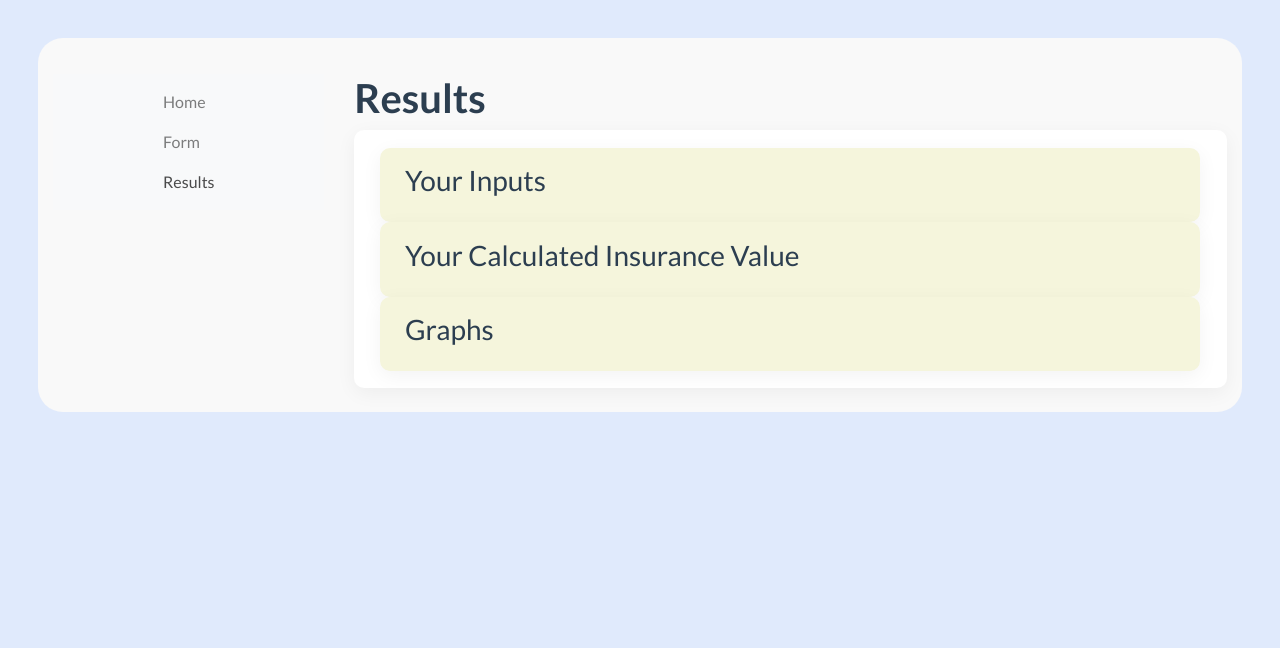
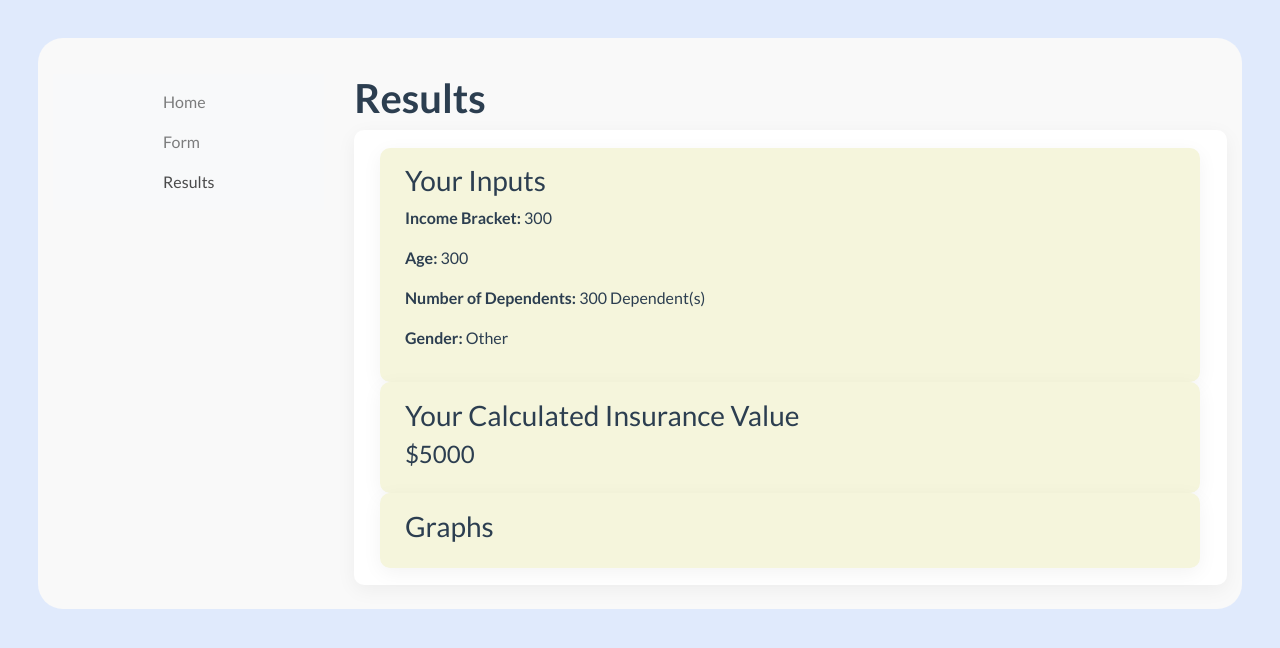
Before and after one commit to ITWSXInformatics/Fair_Health_Insurance_Information_System, a Vue app in the folder frontend/: page / in a window 1280 px wide. Both pictures are taken after a click on the link "Results". Shown: the top 648 px of the page. Built offline with nearby package versions, Linux system fonts and the light colour scheme.

Commit message:
Dummy display of results

```diff
--- a/frontend/src/components/Results.vue
+++ b/frontend/src/components/Results.vue
@@ -1,6 +1,21 @@
 <script setup>
-import { ref } from 'vue'
-import "../store.js"
+import { computed, onMounted, ref } from 'vue'
+import {store} from "../store.js"
+
+
+onMounted(() => {
+              console.log("Results page")
+              dummySelect();
+            })
+
+
+function dummySelect(income_bracket){
+  store.incomeBracket = 300;
+  store.age = 300;
+  store.dependents = 300;
+  store.gender = "Other";
+  store.someValue = 5000;
+}
 
 defineProps({
   msg: String
@@ -17,11 +32,15 @@ const count = ref(0)
         <div class="res-row">
 
           <h3>Your Inputs </h3>
-
+          <p><b>Income Bracket:</b> {{store.incomeBracket}}</p>
+          <p><b>Age:</b> {{store.age}}</p>
+          <p><b>Number of Dependents:</b> {{store.dependents}} Dependent(s)</p>
+          <p><b>Gender:</b> {{store.gender}}</p>
         </div>
 
         <div class="res-row">
           <h3>Your Calculated Insurance Value </h3>
+          <h4>${{store.someValue}}</h4>
         </div>
 
 
```
